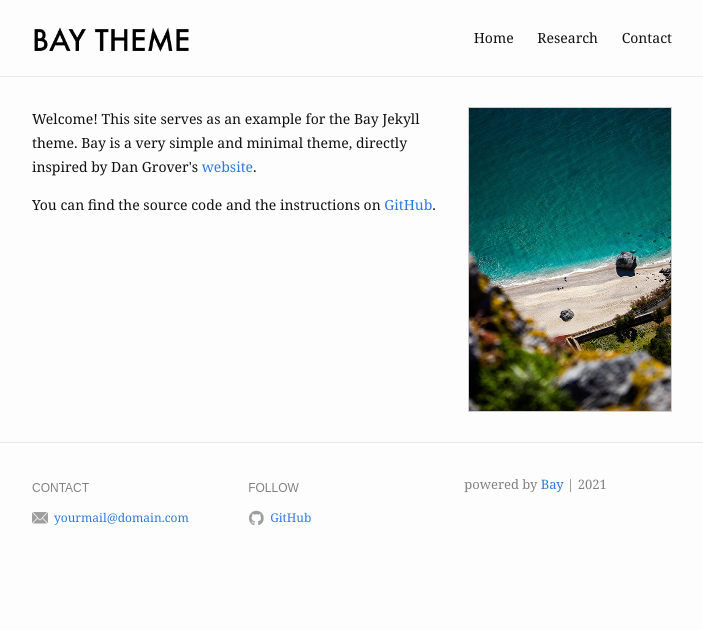
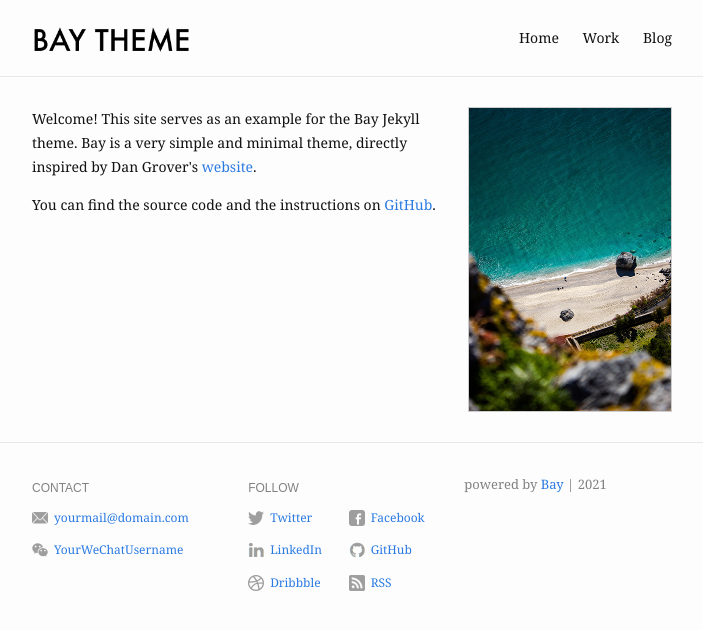
Before and after one commit to jiyoungj/jiyoungj.github.io, a Jekyll site: the page built from index.md, in a window 1280 px wide. Shown: the top 630 px of the page, without its empty margins (288-991 px from the left). Built offline with Jekyll 4.4.1, drawn with Linux system fonts in a browser that asks for light colours.

Commit message:
Update _config.yml

```diff
--- a/_config.yml
+++ b/_config.yml
@@ -1,20 +1,20 @@
 # For technical reasons, this file is *NOT* reloaded automatically when you use
 # 'bundle exec jekyll serve'. If you change this file, please restart the server process.
 
-title: Jiyoung Jang
+title: Bay Jekyll Theme
 description: >- # this means to ignore newlines until "baseurl:"
-
+  Bay is a minimal Jekyll Theme.
 baseurl: "/bay" # the subpath of the site
-url: "https://jiyoungj.github.io" # the base hostname & protocol for the site
+url: "https://eliottvincent.github.io" # the base hostname & protocol for the site
 og_image: /assets/img/profile-pic.jpg
-google_analytics: "UA-174916760-1"
+google_analytics: "UA-121636368-3"
 
 header:
   pages:
     - name: Home
       slug: /
-    - name: Research
-    - name: Contact
+    - name: Work
+    - name: Blog
 
 footer:
   show_powered_by: true
@@ -22,11 +22,23 @@ footer:
     - name: Email
       value: yourmail@domain.com
       link: mailto:yourmail@domain.com
-
+    - name: WeChat
+      value: YourWeChatUsername
+      link: "#"
   follow:
+    - name: Twitter
+      link: http://twitter.com/YourTwitterUsername
+      username: "@YourTwitterUsername"
+    - name: Facebook
+      link: http://facebook.com/YourFacebookUsername
+    - name: LinkedIn
+      link: http://linkedin.com/in/YourLinkedInUsername
     - name: GitHub
       link: http://github.com/YourGitHubUsername
-
+    - name: Dribbble
+      link: https://dribbble.com/YourDribbbleUsername
+    - name: RSS
+      link: /feed.xml
 
 # Build settings
 markdown: kramdown
```
